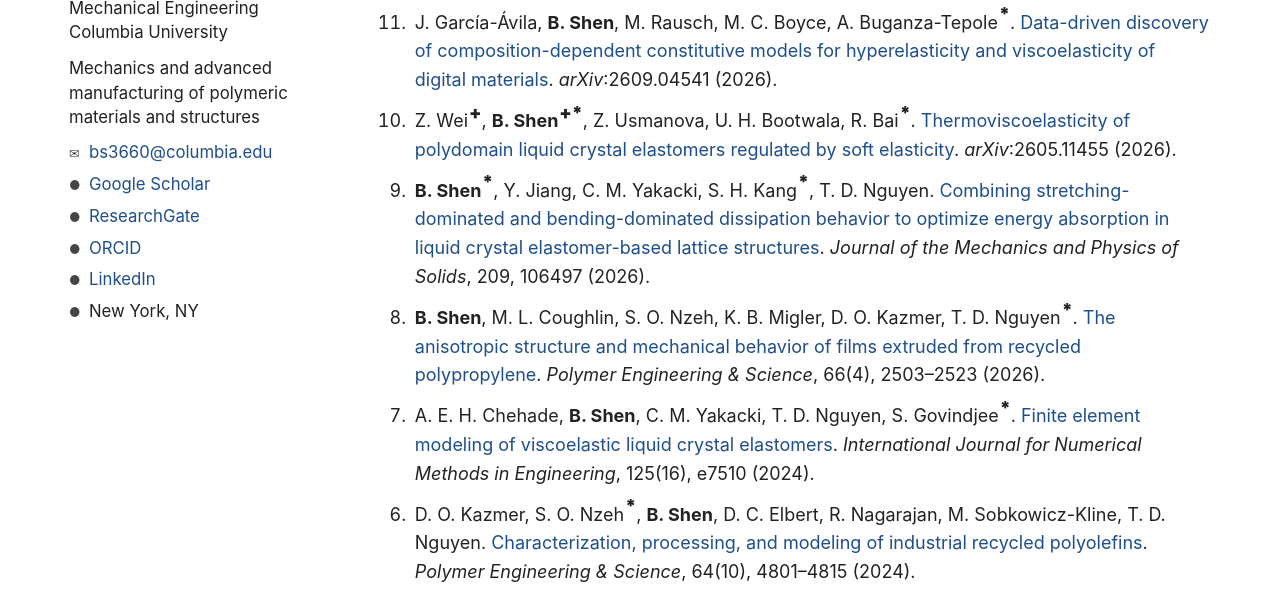
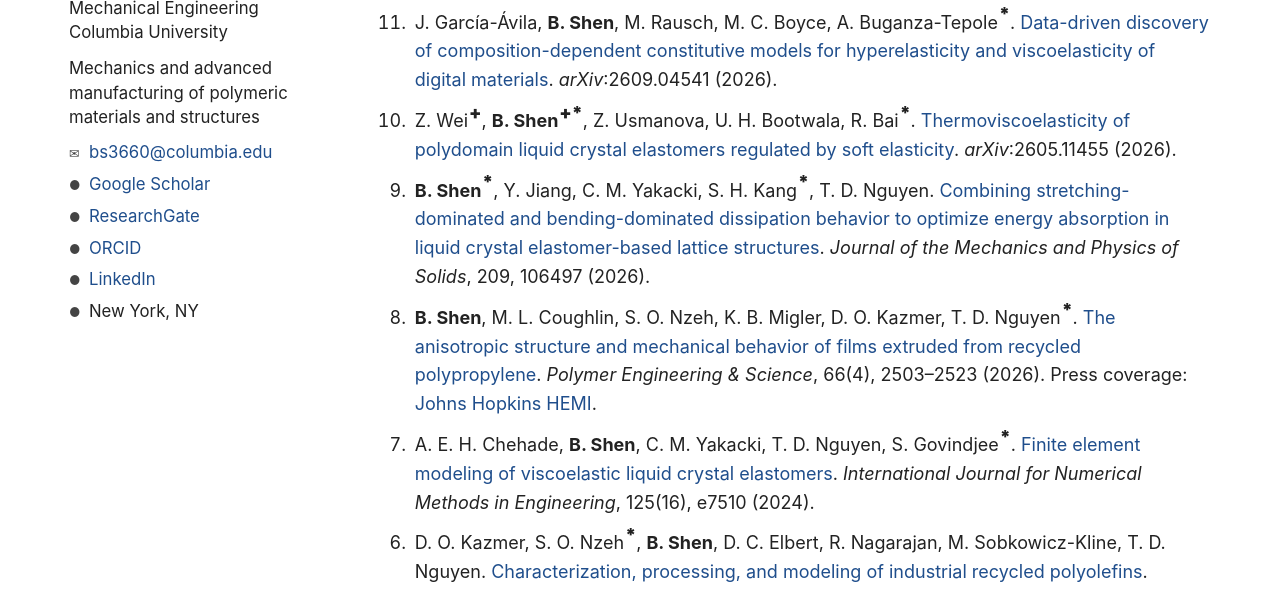
Before and after one commit to beijunshen/beijunshen.github.io, a plain HTML site: page publications.html in a window 1280 px wide. Shown: the part 422-1013 px from the top of the page. Drawn offline with Linux system fonts and the light colour scheme.

Commit message:
Publications: HEMI press coverage link on the Polymer Engineering & Science 2026 paper
Co-Authored-By: Claude Opus 5.5 <noreply@anthropic.com>

```diff
--- a/publications.html
+++ b/publications.html
@@ -70,7 +70,7 @@
     <li>J. García-Ávila, <strong>B. Shen</strong>, M. Rausch, M. C. Boyce, A. Buganza-Tepole<sup>*</sup>. <a href="https://doi.org/10.48550/arXiv.2609.04541" target="_blank" rel="noopener noreferrer">Data-driven discovery of composition-dependent constitutive models for hyperelasticity and viscoelasticity of digital materials</a>. <i>arXiv</i>:2609.04541 (2026).</li>
     <li>Z. Wei<sup>+</sup>, <strong>B. Shen</strong><sup>+*</sup>, Z. Usmanova, U. H. Bootwala, R. Bai<sup>*</sup>. <a href="https://doi.org/10.48550/arXiv.2605.11455" target="_blank" rel="noopener noreferrer">Thermoviscoelasticity of polydomain liquid crystal elastomers regulated by soft elasticity</a>. <i>arXiv</i>:2605.11455 (2026).</li>
     <li><strong>B. Shen</strong><sup>*</sup>, Y. Jiang, C. M. Yakacki, S. H. Kang<sup>*</sup>, T. D. Nguyen. <a href="https://doi.org/10.1016/j.jmps.2025.106497" target="_blank" rel="noopener noreferrer">Combining stretching-dominated and bending-dominated dissipation behavior to optimize energy absorption in liquid crystal elastomer-based lattice structures</a>. <i>Journal of the Mechanics and Physics of Solids</i>, 209, 106497 (2026).</li>
-    <li><strong>B. Shen</strong>, M. L. Coughlin, S. O. Nzeh, K. B. Migler, D. O. Kazmer, T. D. Nguyen<sup>*</sup>. <a href="https://doi.org/10.1002/pen.70353" target="_blank" rel="noopener noreferrer">The anisotropic structure and mechanical behavior of films extruded from recycled polypropylene</a>. <i>Polymer Engineering &amp; Science</i>, 66(4), 2503–2523 (2026).</li>
+    <li><strong>B. Shen</strong>, M. L. Coughlin, S. O. Nzeh, K. B. Migler, D. O. Kazmer, T. D. Nguyen<sup>*</sup>. <a href="https://doi.org/10.1002/pen.70353" target="_blank" rel="noopener noreferrer">The anisotropic structure and mechanical behavior of films extruded from recycled polypropylene</a>. <i>Polymer Engineering &amp; Science</i>, 66(4), 2503–2523 (2026). Press coverage: <a href="https://hemi.jhu.edu/news/team-examines-dirty-truth-behind-recycling-plastics/" target="_blank" rel="noopener noreferrer">Johns Hopkins HEMI</a>.</li>
     <li>A. E. H. Chehade, <strong>B. Shen</strong>, C. M. Yakacki, T. D. Nguyen, S. Govindjee<sup>*</sup>. <a href="https://doi.org/10.1002/nme.7510" target="_blank" rel="noopener noreferrer">Finite element modeling of viscoelastic liquid crystal elastomers</a>. <i>International Journal for Numerical Methods in Engineering</i>, 125(16), e7510 (2024).</li>
     <li>D. O. Kazmer, S. O. Nzeh<sup>*</sup>, <strong>B. Shen</strong>, D. C. Elbert, R. Nagarajan, M. Sobkowicz-Kline, T. D. Nguyen. <a href="https://doi.org/10.1002/pen.26882" target="_blank" rel="noopener noreferrer">Characterization, processing, and modeling of industrial recycled polyolefins</a>. <i>Polymer Engineering &amp; Science</i>, 64(10), 4801–4815 (2024).</li>
     <li>N. Hertlein, <strong>B. Shen</strong>, S. H. Kang, P. R. Buskohl<sup>*</sup>. <a href="https://doi.org/10.1115/DETC2023-116617" target="_blank" rel="noopener noreferrer">Computational analysis of buckling-based stiffness programming of liquid crystal elastomer beams</a>. <i>ASME International Design Engineering Technical Conferences (IDETC)</i>, V008T08A040 (2023).</li>
```
